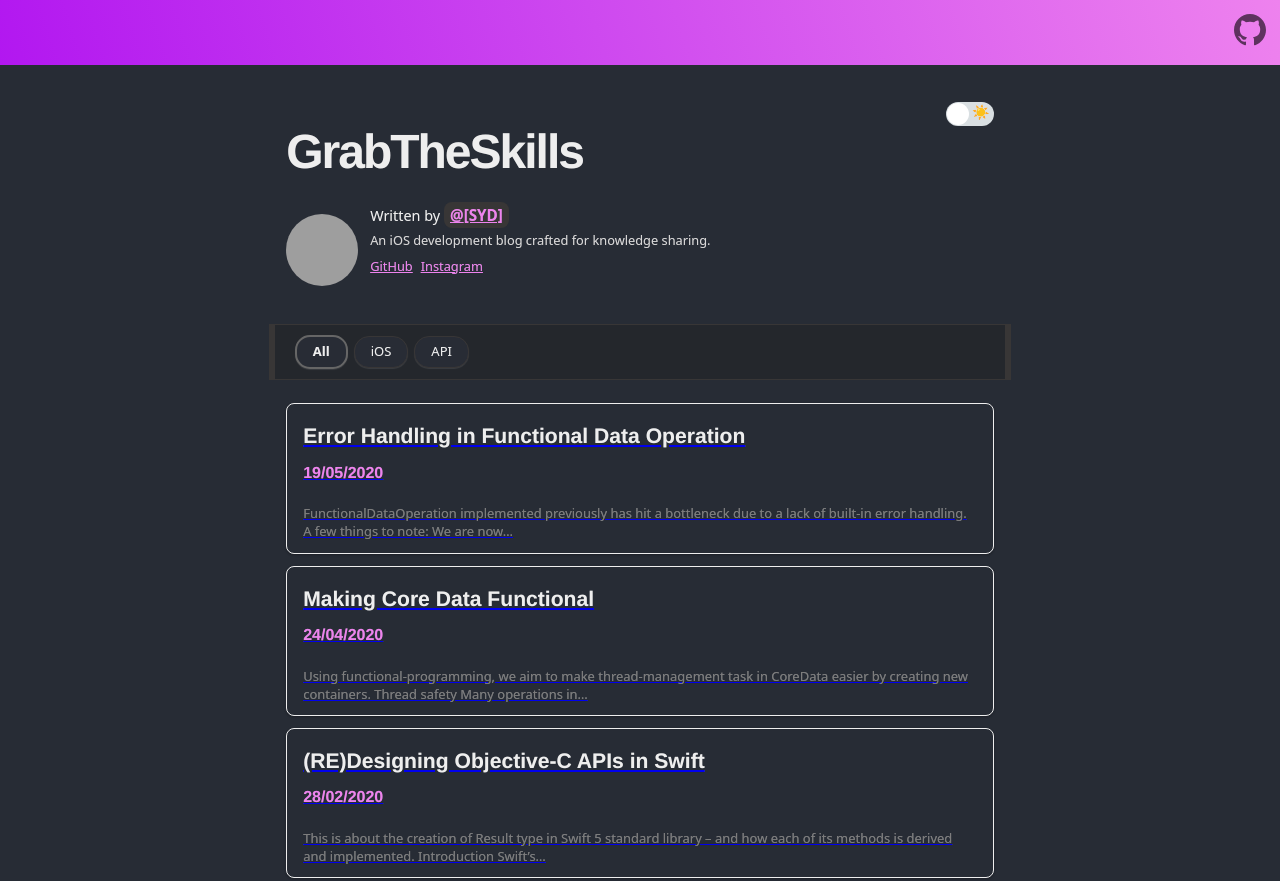
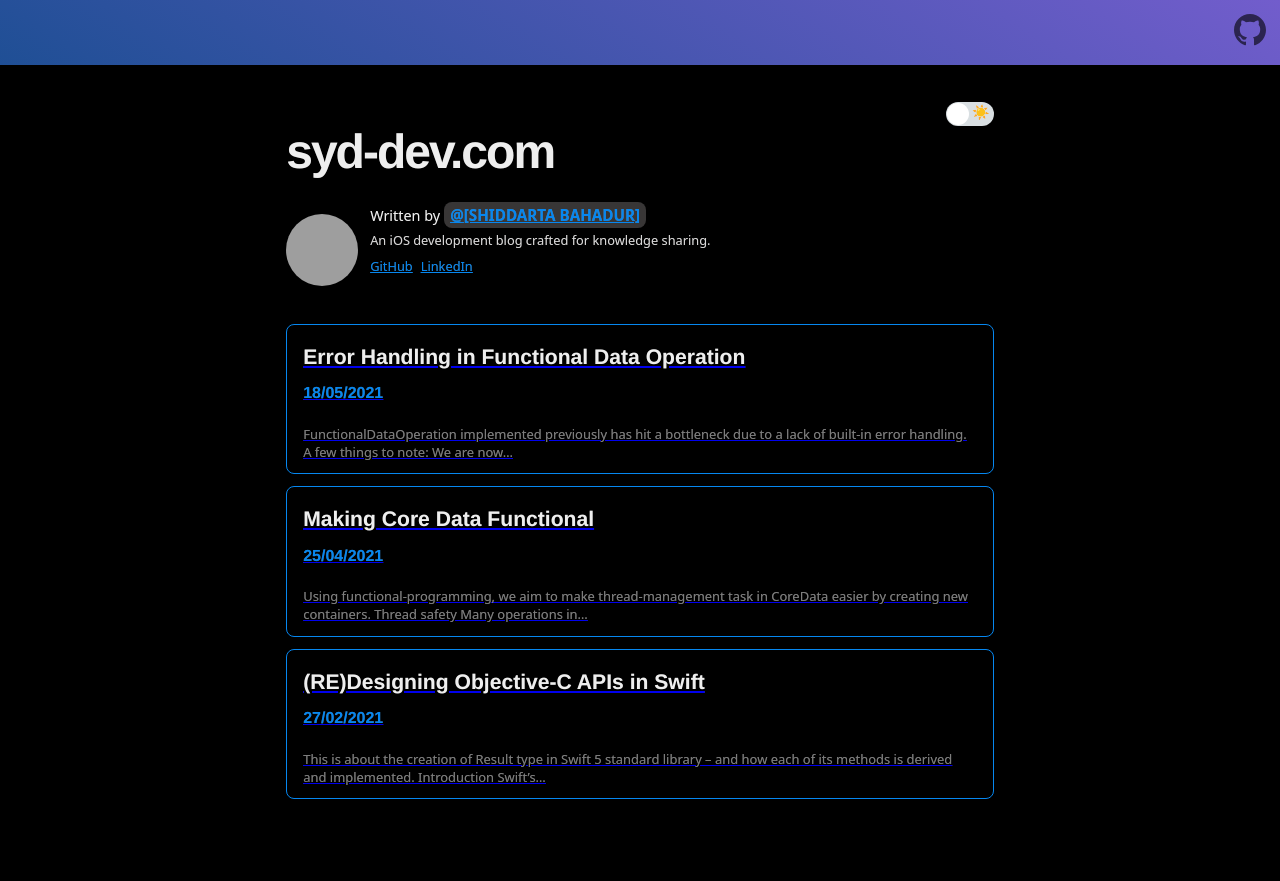
Before and after one commit to shiddartabahadur/shiddarta.com, a Gatsby site: page / in a window 1280 px wide. Shown: the top 881 px of the page. Built offline with nearby package versions, Linux system fonts and the light colour scheme; Gatsby itself is replaced by a stand-in of ours; some packages are replaced by stand-ins of ours; grey boxes are pictures that could not be loaded; what typography-theme-github would draw is missing.

Commit message:
major update

````diff
--- a/content/__about/resume-en.md
+++ b/content/__about/resume-en.md
@@ -1,6 +1,6 @@
 ---
 title: 'about'
-date: 2019-1-27 16:21:13
+date: 2021-1-27 16:21:13
 lang: 'en'
 showToc: true
 ---
@@ -9,6 +9,6 @@ showToc: true
 
 <div align="center">
 
-_Thank you for reading my resume. If you want to contact me, Please send me an email._
+_Reach me on email._
 
 </div>
--- a/content/blog/API/(RE)Designing-Objective-C-APIs-in-Swift.md
+++ b/content/blog/API/(RE)Designing-Objective-C-APIs-in-Swift.md
@@ -1,6 +1,6 @@
 ---
 title: '(RE)Designing Objective-C APIs in Swift'
-date: 2020-02-28 22:01:84
+date: 2021-02-27 22:01:84
 category: API
 draft: false
 showToc: true
--- a/content/blog/machine-learning/Error-Handling-in-Functional-Data-Operation.md
+++ b/content/blog/machine-learning/Error-Handling-in-Functional-Data-Operation.md
@@ -1,6 +1,6 @@
 ---
 title: 'Error Handling in Functional Data Operation'
-date: 2020-05-19 21:01:39
+date: 2021-05-18 21:01:39
 category: iOS
 draft: false
 showToc: true
@@ -69,7 +69,8 @@ public func zip<A, B>
 }
 ```
 
-## What’s wrong with FunctionalDataOperation<Result<Element, AnyError>>?
+## Functional Data Operation
+What’s wrong with FunctionalDataOperation<Result<Element, AnyError>>?
 
 Ok, I’ll briefly show you how things break apart when we perform a flatMap operation on `FunctionalDataOperation<Result<Element,Error>>`.
 
@@ -275,4 +276,4 @@ It is not the purpose of this article to show you the implementation details of
 
 I hope this article has inspired you to consider abstracting those nested containers you have been using (and hating all along!). Next up, I will be integrating Point-free’s randomness container `Gen` into `ResultFDO` which would then allow us to have a more controllable seeding of our CoreData context (for testing). Then, I will apply the same concept again to justify another container for wrapping our `ResultFDO` as otherwise, we would need to deal with up to three levels deep of containers.
 
-For any feedback (or just to say hi), hit me up on😊
+For any feedback (or just to say hi), buzz me😊
--- a/content/blog/machine-learning/Making-Core-Data-Functional.md
+++ b/content/blog/machine-learning/Making-Core-Data-Functional.md
@@ -1,6 +1,6 @@
 ---
 title: 'Making Core Data Functional'
-date: 2020-04-24 21:01:52
+date: 2021-04-25 21:01:52
 category: iOS
 draft: false
 showToc: true
@@ -27,7 +27,7 @@ While this might be the most straightforward implementation, it is not thread sa
 
 ```swift
 func makeBaby(in context: NSManagedObjectContext, name: String) -> Baby {
-	var baby: Baby!
+	var baby: Baby
 	context.performAndWait {
 		baby = Baby(context: context)
 		baby.name = name
@@ -392,4 +392,4 @@ In this article, we learnt about “making babies” the safe way by introducing
 
 As you might remember, try! was used in this article. Hence, we will need to address the lack of a proper error handling in our baby-making process. This is so that the code can be more robust.
 
-Feel free to share your thoughts! Thanks😊
+Feel free to share your thoughts with me! Thanks😊
--- a/gatsby-meta-config.js
+++ b/gatsby-meta-config.js
@@ -1,15 +1,17 @@
 module.exports = {
-  title: `GrabTheSkills `,
+  title: `syd-dev.com `,
   description: `An iOS development blog crafted for knowledge sharing😊`,
-  author: `[SYD]`,
+  author: `[SHIDDARTA BAHADUR]`,
   introduction: `An iOS development blog crafted for knowledge sharing.`,
-  siteUrl: `https://grabtheskills.com`, // Your blog site url
+  siteUrl: `https://syd-dev.com`, // Your blog site url
   social: {
     twitter: ``, // Your Twitter account
-    github: `grabtheskills`, // Your GitHub account
+    github: `syd-developer`, // Your GitHub account
     medium: ``, // Your Medium account
     facebook: ``, // Your Facebook account
-    instagram: `_syd88`,
+    instagram: ``,
+    linkedin: `shiddarta`,
+
   },
   icon: `content/assets/felog.png`, // Add your favicon
   keywords: [`blog`, `javascript`, `js`, `web`, `react`, `frontend`, `develop`],
--- a/package.json
+++ b/package.json
@@ -1,11 +1,11 @@
 {
-  "name": "grabtheskills",
+  "name": "syd-dev",
   "private": true,
   "description": "Gatsby blog starter template",
   "version": "0.1.0",
-  "author": "SYD[grabtheskills]<syd.shiddarta@icloud.com",
+  "author": "SHIDDARTA BAHADUR[syd-dev]<syd.dev@icloud.com",
   "bugs": {
-    "url": "https://github.com/grabtheskills/grabtheskills.com/issues"
+    "url": "https://github.com/syd-developer/syd-developer.com/issues"
   },
   "dependencies": {
     "gatsby": "^2.2.8",
--- a/src/components/bio/index.jsx
+++ b/src/components/bio/index.jsx
@@ -24,7 +24,7 @@ export const Bio = () => (
               />
               <div className="author-name">
                 <span className="author-name-prefix">Written by</span>
-                <Link to={'/about'} className="author-name-content">
+                <Link to={'/'} className="author-name-content">
                   <span>@{author}</span>
                 </Link>
                 <div className="author-introduction">{introduction}</div>
@@ -69,6 +69,14 @@ export const Bio = () => (
                       Instagram
                     </a>
                   )}
+                   {social.linkedin && (
+                    <a
+                      href={`https://www.linkedin.com/in/${social.linkedin}`}
+                      target="_blank"
+                    >
+                      LinkedIn
+                    </a>
+                  )}
                 </p>
               </div>
             </div>
@@ -98,6 +106,7 @@ const bioQuery = graphql`
           medium
           facebook
           instagram
+          linkedin
         }
       }
     }
--- a/src/components/bio/index.scss
+++ b/src/components/bio/index.scss
@@ -26,7 +26,7 @@
     font-weight: bolder;
     border-radius: 8px;
     transform-origin: center;
-    animation: flutter 2s infinite linear;
+    color: #0687f0
   }
 
   .author-introduction {
--- a/src/components/category/index.scss
+++ b/src/components/category/index.scss
@@ -1,6 +1,7 @@
 @import '../../styles/variables.scss';
 
 .category-container {
+  display: none; // Remove for category preview
   position: sticky;
   position: -webkit-sticky;
   top: 0;
--- a/src/components/footer/index.jsx
+++ b/src/components/footer/index.jsx
@@ -5,14 +5,8 @@ import './index.scss'
 export const Footer = () => (
   <footer className="footer">
     Copyright©2021{' '}
-    <a target="_blank" href="https://github.com/GrabTheSkills.com">
-      syd-dev.com
-    </a>{' '}
-    <a target="_blank" href="https://github.com/GrabTheSkills.com"></a>
+      | syd-dev.com
     <br />
-    <a target="_blank" href="">
-      syd-dev.com
-    </a>{' '}
-    <a target="_blank" href=""></a>
+      Happy Coding 😊
   </footer>
 )
--- a/src/components/header/index.jsx
+++ b/src/components/header/index.jsx
@@ -7,9 +7,7 @@ export const Header = ({ title, location, rootPath }) => {
   return (
     isRoot && (
       <h1 className="home-header">
-        <Link to={`/`} className="link">
           {title}
-        </Link>
       </h1>
     )
   )
--- a/src/components/social-share/github-icon/index.jsx
+++ b/src/components/social-share/github-icon/index.jsx
@@ -5,7 +5,7 @@ import './index.scss'
 export const GitHubIcon = () => {
   return (
     <a
-      href="https://github.com/grabtheskills"
+      href="https://github.com/syd-developer"
       className="github"
       aria-label="GitHub"
       target="_blank"
--- a/src/components/toc/index.scss
+++ b/src/components/toc/index.scss
@@ -22,7 +22,7 @@ body.light {
   }
 
   a:hover {
-    color: rgb(0, 0, 0);
+    color: #000000;
   }
 
   .active {
@@ -55,11 +55,11 @@ body.dark {
   }
 
   .toc_link:hover {
-    color: violet;
+    color: #eeeeee;
   }
 
   a:hover {
-    color: violet;
+    color: #000000;
   }
 
   .active {
--- a/src/styles/variables.scss
+++ b/src/styles/variables.scss
@@ -1,6 +1,6 @@
 // app
-$theme-gradient: linear-gradient(72deg, rgb(178, 23, 240), violet);
-$top-header-text-color: rgb(0, 0, 0);
+$theme-gradient: linear-gradient(32deg, #1f4f95, #725dcc);
+$top-header-text-color: #ffffff;
 
 /**
  * @light theme
@@ -9,8 +9,8 @@ $top-header-text-color: rgb(0, 0, 0);
 // body
 $light-background-color: #fff;
 $light-text-shadow: 0 0 0.1px rgba(0, 0, 0, 0.3);
-$light-hover-text-shadow: 0 0 6px rgba(0, 0, 0, 0.2);
-$light-hover-background-color: rgba(10, 10, 10, 0.05);
+$light-hover-text-shadow: 0 0 0px rgba(0, 0, 0, 0.0);
+$light-hover-background-color: rgba(0, 30, 84, 0.07);
 
 // index
 $dimmed-color: #eef5db;
@@ -23,12 +23,12 @@ $light-gray: #aaa;
 $navigator-text-color: #cc007a;
 $navigator-background-color: #fceff7;
 $blockquote-text-color: #999;
-$post-time-color: rgb(165, 165, 165);
-$thumbnail-border-color: #eeeeee;
+$post-time-color: rgb(95, 55, 141);
+$thumbnail-border-color: #0687f0;
 
 // code
-$inline-dimmed-color: rgb(247, 246, 243);
-$inline-text-color: #eb5757;
+$inline-dimmed-color: #ece5f1;
+$inline-text-color: #4b2043;
 
 // category
 $light-category-border-color: #ecf0f2;
@@ -41,16 +41,16 @@ $light-category-item-color: #fff;
 /**
  * @dark theme
  */
-$dark-background-color: #272c35;
-$dark-link-color: violet;
+$dark-background-color: #000000;
+$dark-link-color: #0687f0;
 
 $dark-lightest-font-color: #fff;
 $dark-light-font-color: #eeeeee;
 $dark-middle-font-color: #d8d7d7;
 
 $dark-text-shadow: 0 0 0.1px rgba(255, 255, 255, 0.3);
-$dark-hover-text-shadow: 0 0 6px rgba(255, 255, 255, 0.2);
-$dark-hover-background-color: rgba(255, 255, 255, 0.125);
+$dark-hover-text-shadow: 0 0 0px rgba(0, 0, 0, 0.0);
+$dark-hover-background-color: rgba(45, 67, 115, 0.49);
 
 $dark-category-item-color: #282c35;
 $dark-category-background-color: #24272c;
--- a/static/robots.txt
+++ b/static/robots.txt
@@ -1,4 +1,4 @@
 User-agent: *
 Allow: /
-Sitemap: https://grabtheskills/sitemap.xml
-Host: https://grabtheskills.com
+Sitemap: https://syd-dev/sitemap.xml
+Host: https://syd-dev.com
````
Also changed, not shown: .github/workflows/main.yml, content/assets/felog.png, 1 other file.
